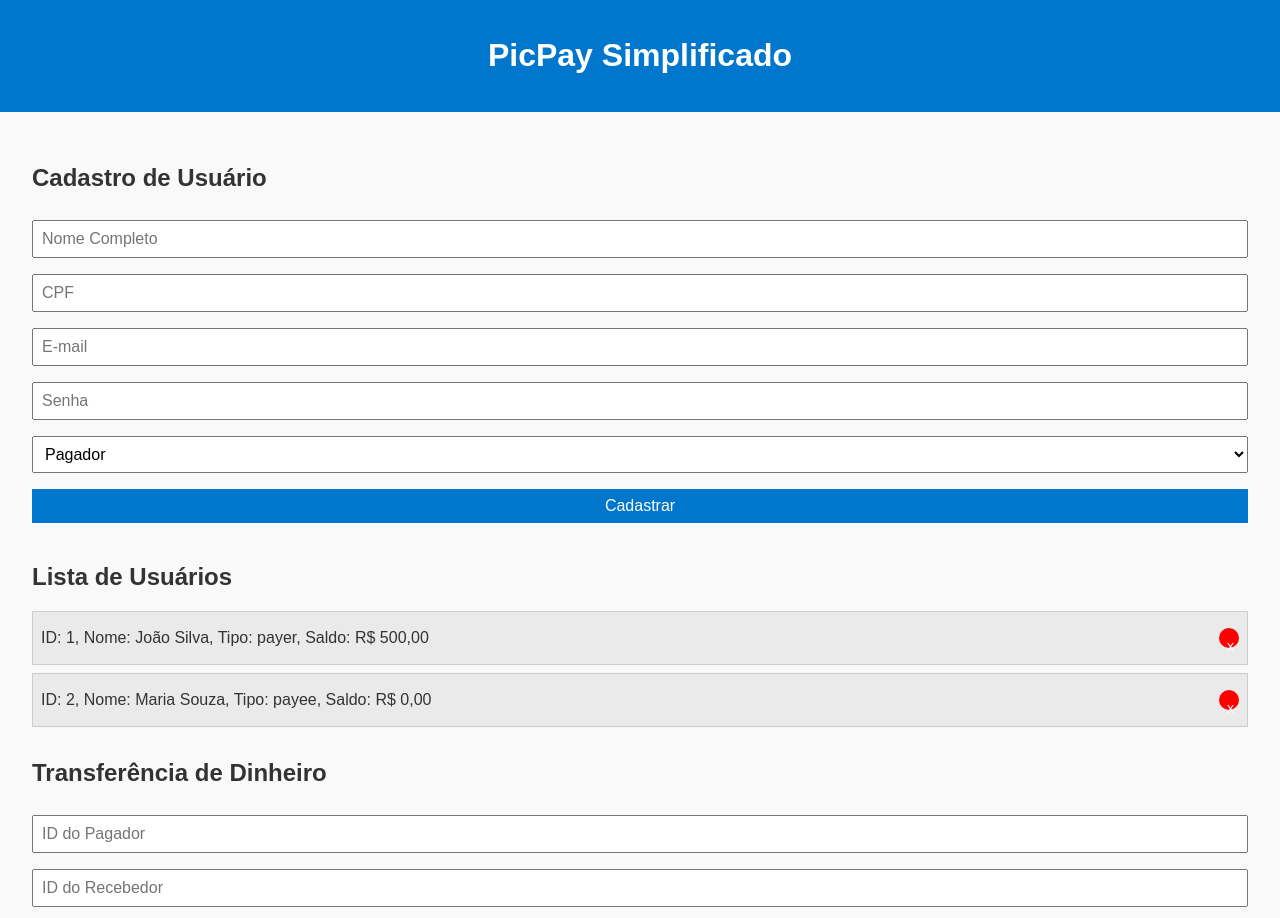
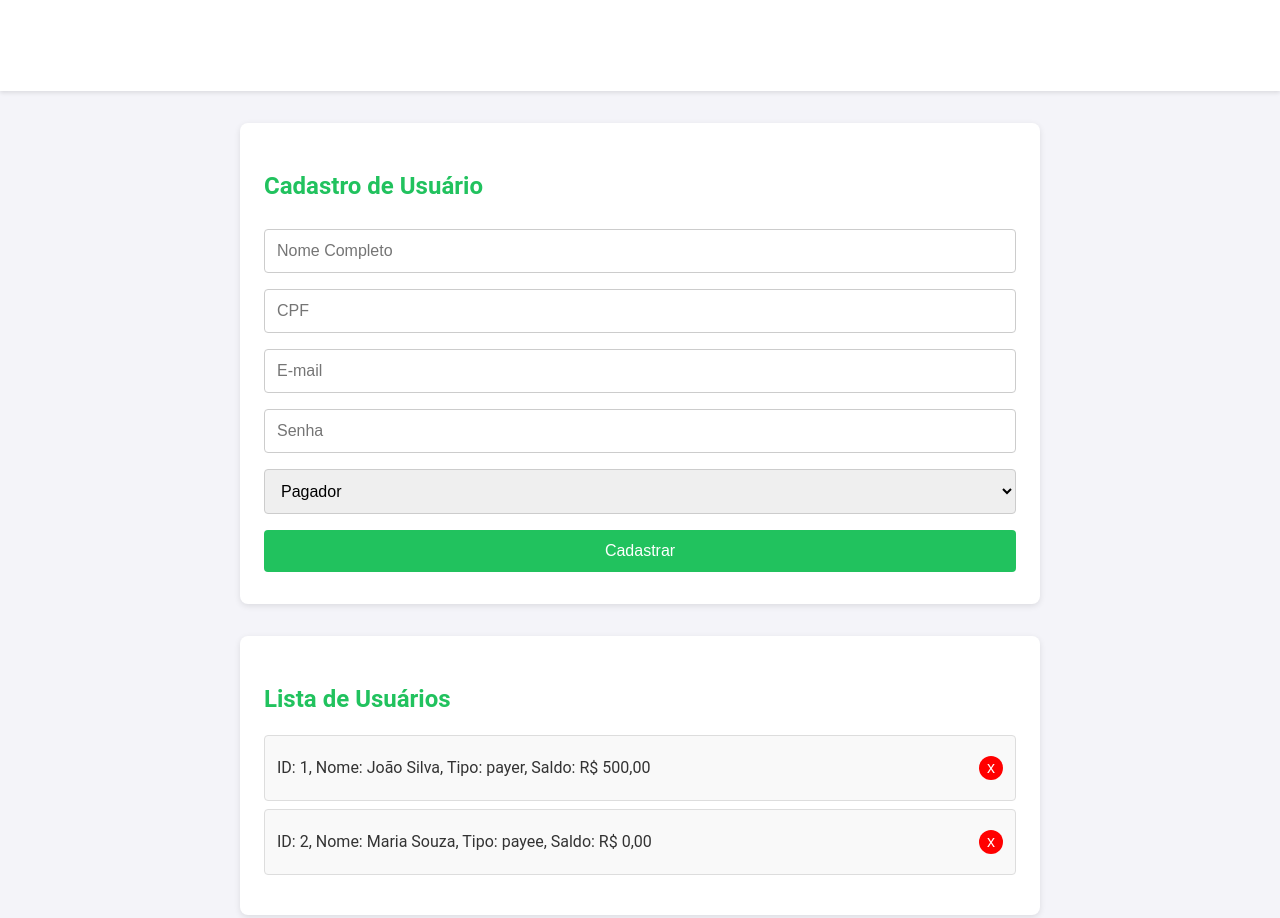
Before and after one commit to Pedro-Hernandes/Sistema-de-Pagamentos, a plain HTML site: page index.html in a window 1280 px wide. Shown: the top 918 px of the page. Drawn offline with Linux system fonts and the light colour scheme.

Commit message:
Mudança no Estilo style.css

```diff
--- a/style.css
+++ b/style.css
@@ -1,61 +1,102 @@
+/* Estilos principais */
 body {
-    font-family: Arial, sans-serif;
+    font-family: 'Roboto', sans-serif;
     margin: 0;
     padding: 0;
-    background-color: #f9f9f9;
+    background-color: #f4f4f9;
     color: #333;
+    line-height: 1.6;
 }
 
+/* Cabeçalho */
 header {
-    background-color: #0077cc;
+    background-color:white;
     color: white;
-    text-align: center;
-    padding: 1rem;
+    text-align: left;
+    padding: 24px;
+    padding-bottom: 16px;
+    box-shadow: 0 2px 4px rgba(0, 0, 0, 0.1);
 }
 
+header h1 {
+    margin: 0;
+    font-size: 2rem;
+    max-width: 800px;
+    margin-left: auto;
+    margin-right: auto;
+}
+
+/* Conteúdo principal */
 main {
     padding: 2rem;
+    max-width: 800px;
+    margin: auto;
 }
 
 section {
+    background: white;
+    border-radius: 8px;
+    padding: 1.5rem;
     margin-bottom: 2rem;
+    box-shadow: 0 2px 6px rgba(0, 0, 0, 0.1);
 }
 
+section h2 {
+    font-size: 1.5rem;
+    margin-bottom: 1rem;
+    color: #21C25E;
+}
+
+/* Formulários */
 form {
     display: flex;
     flex-direction: column;
+    max-width: 800px;
+    margin-left: auto;
+    margin-right: auto;
 }
 
 input, select, button {
     margin: 0.5rem 0;
-    padding: 0.5rem;
+    padding: 0.75rem;
     font-size: 1rem;
+    border: 1px solid #ccc;
+    border-radius: 4px;
+    outline: none;
+}
+
+input:focus, select:focus {
+    border-color: #21C25E;
+    box-shadow: 0 0 4px rgba(0, 233, 51, 0.5);
 }
 
 button {
-    background-color: #0077cc;
+    background-color: #21C25E;
     color: white;
     border: none;
     cursor: pointer;
+    transition: background-color 0.3s;
 }
 
 button:hover {
-    background-color: #005fa3;
+    background-color: #21C25E;
 }
 
+/* Lista de usuários */
 ul {
     list-style-type: none;
     padding: 0;
 }
 
 li {
-    margin: 0.5rem 0;
-    padding: 0.5rem;
-    background-color: #eaeaea;
-    border: 1px solid #ccc;
     display: flex;
     justify-content: space-between;
     align-items: center;
+    padding: 0.75rem;
+    margin: 0.5rem 0;
+    background-color: #f9f9f9;
+    border: 1px solid #ddd;
+    border-radius: 4px;
 }
 
 li .delete-btn {
@@ -63,12 +104,14 @@ li .delete-btn {
     color: white;
     border: none;
     border-radius: 50%;
-    width: 20px;
-    height: 20px;
+    width: 24px;
+    height: 24px;
     cursor: pointer;
-    font-size: 14px;
-    line-height: 20px;
-    text-align: center;
+    font-size: 1rem;
+    display: flex;
+    align-items: center;
+    justify-content: center;
+    transition: background-color 0.3s;
 }
 
 li .delete-btn:hover {
```
